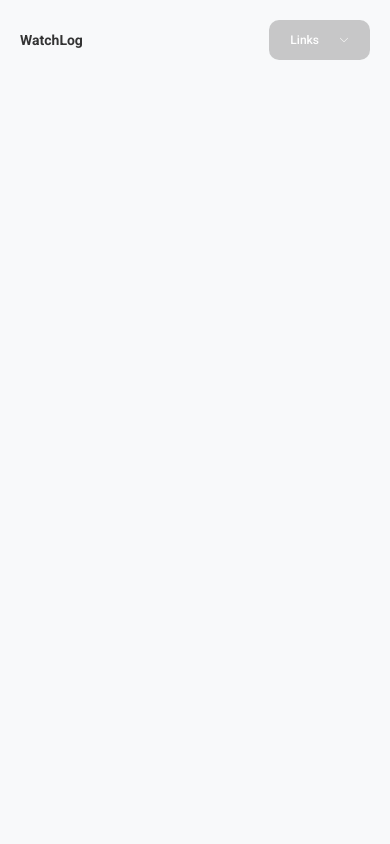
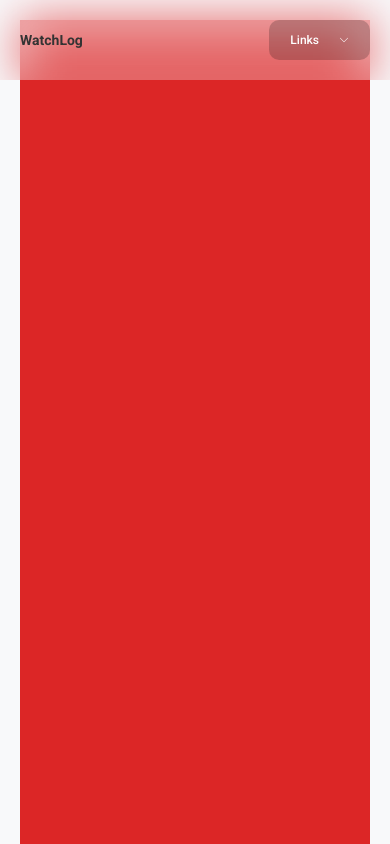
Before and after one commit to tasha-dev/watchlog, a Next.js app: page / in a window 390 px wide. Shown: the top 844 px of the page. Built offline with nearby package versions, Linux system fonts and the light colour scheme.

Commit message:
added some styles to header

```diff
--- a/app/page.tsx
+++ b/app/page.tsx
@@ -1,5 +1,6 @@
 // Codes by mahdi tasha
 // Importing part
+import ContainerComponent from "@/chunk/containerComponent";
 import PageComponent from "@/component/pageComponent";
 import { ReactNode } from "react";
 
@@ -8,7 +9,9 @@ export default function HomePage():ReactNode {
   // Returning JSX
   return (
     <PageComponent>
-      Home Page
+      <ContainerComponent size="large">
+        <div className="h-[10000000px] bg-red-600 w-full " />
+      </ContainerComponent>
     </PageComponent>
   );
 }
--- a/chunk/dropdown/dropdownComponent.tsx
+++ b/chunk/dropdown/dropdownComponent.tsx
@@ -34,7 +34,7 @@ export default function DropdownComponent({title, children}:propsType):ReactNode
       </button>
       <ul
         data-opened={opened}
-        className="absolute top-[130%] transition-all duration-500 origin-top-right right-0 bg-black/20 py-[20px] rounded-[10px] backdrop-blur w-[220px] border border-violet-500 data-[opened='false']:scale-90 data-[opened='false']:opacity-0 data-[opened='true']:scale-100 data-[opened='true']:opacity-100"
+        className="absolute z-30 top-[130%] transition-all duration-500 origin-top-right right-0 bg-violet-950 py-[20px] rounded-[10px] w-[220px] border border-violet-500 data-[opened='false']:scale-90 data-[opened='false']:opacity-0 data-[opened='true']:scale-100 data-[opened='true']:opacity-100"
       >
         {children}
       </ul>
--- a/component/headerComponent.tsx
+++ b/component/headerComponent.tsx
@@ -11,7 +11,7 @@ import DropDownLinkComponent from "@/chunk/dropdown/dropdownLinkComponent";
 export default function HeaderComponent():ReactNode {
   // Returning JSX
   return (
-    <header className="dark:bg-darkBg bg-lightBg fixed top-0 left-0 w-full z-20">
+    <header className="dark:bg-darkBg/30 bg-lightBg/30 fixed top-0 left-0 w-full z-20 backdrop-blur-xl">
       <ContainerComponent size="large" className="flex items-center justify-between gap-[20px]">
         <TitleComponent noMargin tier={1}>WatchLog</TitleComponent>
         <div className="flex items-center justify-between gap-[20px]">
--- a/component/pageComponent.tsx
+++ b/component/pageComponent.tsx
@@ -26,7 +26,7 @@ export default function PageComponent({loginRequired, children}:propsType):React
   function ReturnedElements():ReactNode {
     // Returning JSX
     return (
-      <div>
+      <div className="lg:mt-[100px] mt-0">
         <HeaderComponent />
         {children}
       </div>
```
